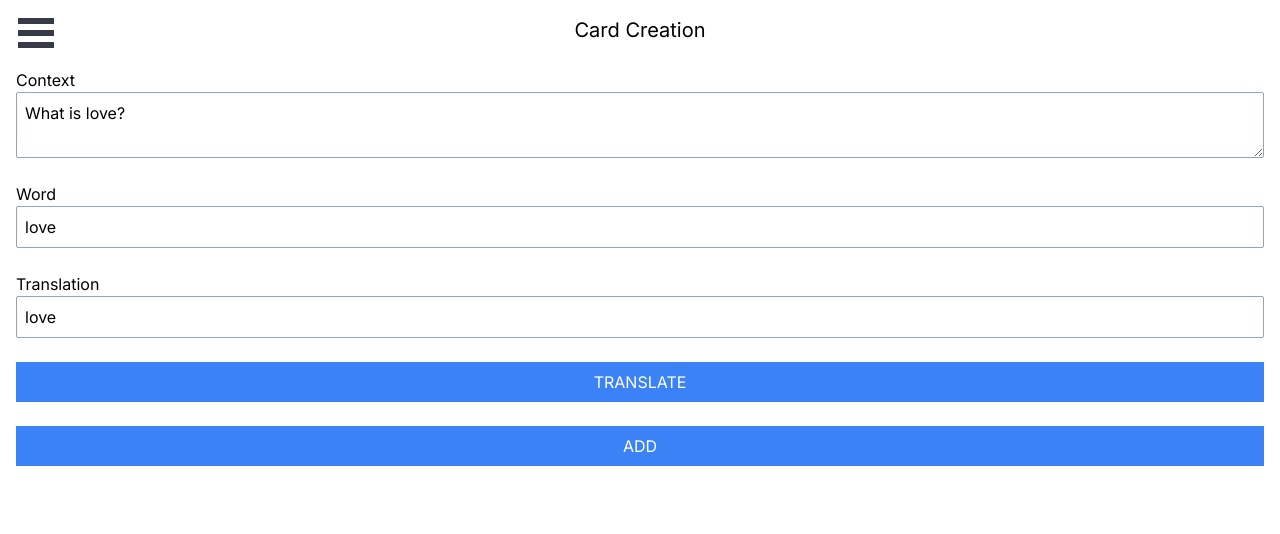
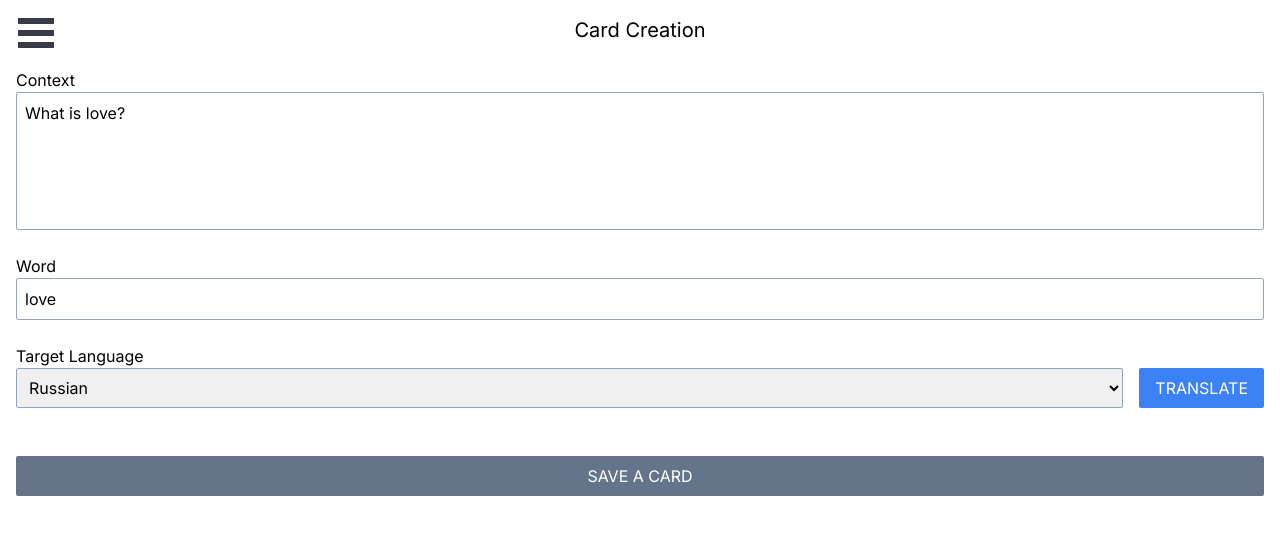
Before and after one commit to kobuqa/le-app, a Next.js app: page / in a window 1280 px wide. Shown: the top 534 px of the page. Built offline with nearby package versions, Linux system fonts and the light colour scheme.

Commit message:
feat: added translations

```diff
--- a/package.json
+++ b/package.json
@@ -18,6 +18,7 @@
     "eslint": "8.41.0",
     "eslint-config-next": "13.4.4",
     "next": "13.4.4",
+    "openai": "^3.2.1",
     "postcss": "8.4.24",
     "react": "18.2.0",
     "react-burger-menu": "^3.0.9",
--- a/src/app/page.tsx
+++ b/src/app/page.tsx
@@ -4,17 +4,64 @@ import { Button } from "@/components/button";
 import { Input } from "@/components/input";
 import { TextArea } from "@/components/textarea";
 import { useState } from "react";
+import { Configuration, OpenAIApi } from "openai";
+
+const configuration = new Configuration({
+  apiKey: process.env.NEXT_PUBLIC_OPENAI_API_KEY,
+});
+const openai = new OpenAIApi(configuration);
 
 export default function Home() {
   const [context, setContext] = useState("What is love?");
   const [word, setWord] = useState("love");
+  const [translation, setTranslation] = useState("");
+  const [lang, setLang] = useState("russian");
+  const [loading, setLoading] = useState(false);
+
+  const makeQuery = (ctx: string, wrd: string) =>
+    `What is '${wrd}' word meaning in context '${ctx}' in ${lang}?`;
+  const translate = async () => {
+    setLoading(true);
+    try {
+      const {
+        data: { choices },
+      } = await openai.createCompletion({
+        model: "text-davinci-003",
+        prompt: makeQuery(context, word),
+        temperature: 1,
+        max_tokens: 256,
+      });
+      const [response] = choices;
+
+      if (response.text) setTranslation(response.text);
+      setLoading(false);
+    } catch (error: any) {
+      setLoading(false);
+      if (error.response) {
+        console.log(error.response.status);
+        console.log(error.response.data);
+      } else {
+        console.log(error.message);
+      }
+    }
+  };
+
+  const save = () => {
+    const rawCards = localStorage.getItem("cards");
+    const cards = rawCards ? JSON.parse(rawCards) : [];
+    cards.push({ context, word, translation });
+    localStorage.setItem("cards", JSON.stringify(cards));
+  };
+
   return (
     <section className="flex flex-col h-full gap-6">
       <span className="text-center text-bold text-xl">Card Creation</span>
       <label className="flex flex-col">
         Context
         <TextArea
+          rows={5}
           value={context}
+          className="resize-none"
           onChange={({ target: { value } }) => setContext(value)}
         />
       </label>
@@ -27,11 +74,31 @@ export default function Home() {
         />
       </label>
       <label className="flex flex-col">
-        Translation
-        <Input type="text" value="love" />
+        Target Language
+        <div className="flex gap-4">
+          <select
+            className="grow p-2 border border-slate-400 rounded-sm"
+            value={lang}
+            onChange={({ target: { value } }) => setLang(value)}
+          >
+            <option value="russian">Russian</option>
+            <option value="hebrew">Hebrew</option>
+          </select>
+          <Button onClick={translate} disabled={loading}>
+            Translate
+          </Button>
+        </div>
       </label>
-      <Button>Translate</Button>
-      <Button>Add</Button>
+      <label className="flex flex-col">
+        {loading ? (
+          <span>Translating...</span>
+        ) : (
+          <pre className="max-w-full whitespace-pre-wrap">{translation}</pre>
+        )}
+      </label>
+      <Button onClick={save} disabled={loading || !translation}>
+        Save a Card
+      </Button>
     </section>
   );
 }
--- a/src/components/button/index.tsx
+++ b/src/components/button/index.tsx
@@ -6,7 +6,7 @@ interface ButtonProps
   extends ButtonHTMLAttributes<HTMLButtonElement>,
     VariantProps<typeof buttonVariants> {}
 
-const buttonVariants = cva("p-4", {
+const buttonVariants = cva("p-4 rounded-sm", {
   variants: {
     intent: {
       primary: [
@@ -14,6 +14,8 @@ const buttonVariants = cva("p-4", {
         "text-white",
         "border-transparent",
         "hover:bg-blue-600",
+        "disabled:bg-slate-500",
+        "transition-colors",
       ],
       secondary: [
         "bg-white",
```
Also changed, not shown: 2 other files (tests, documents, lock files or other folders).
